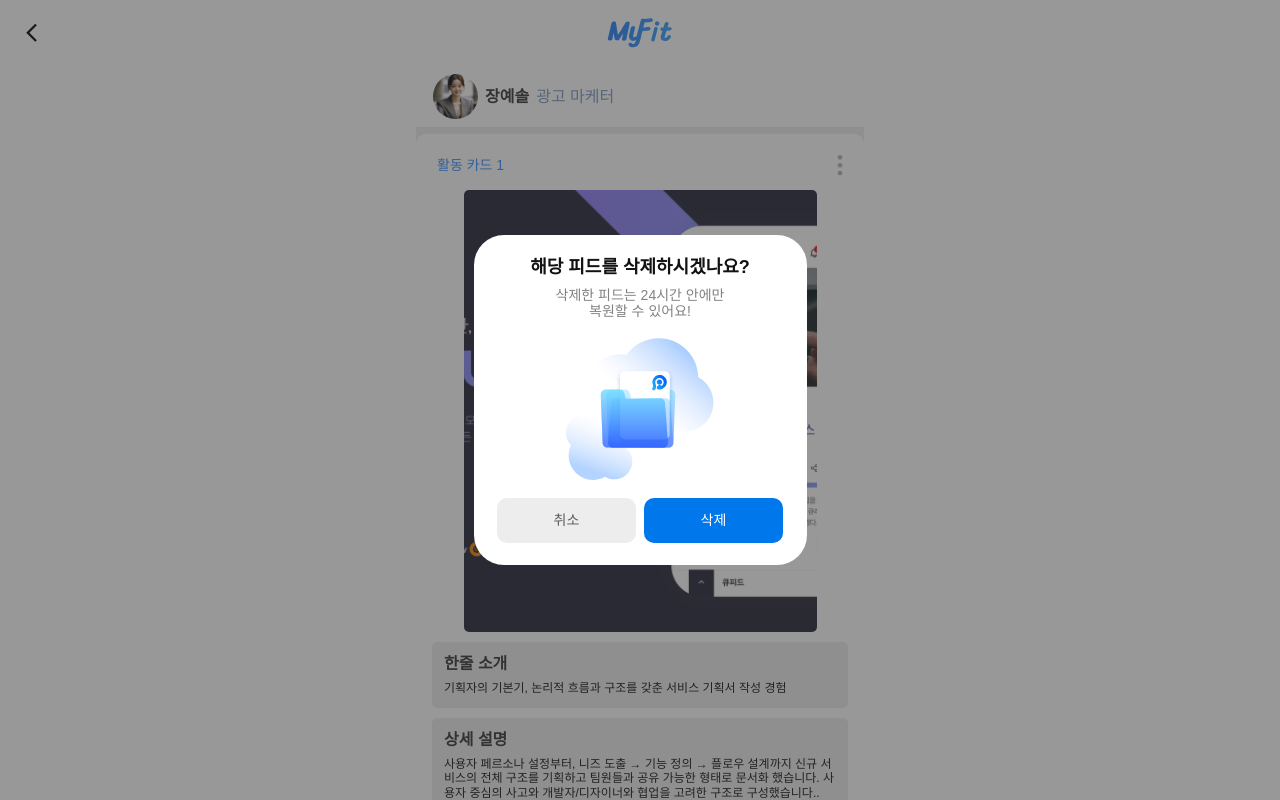
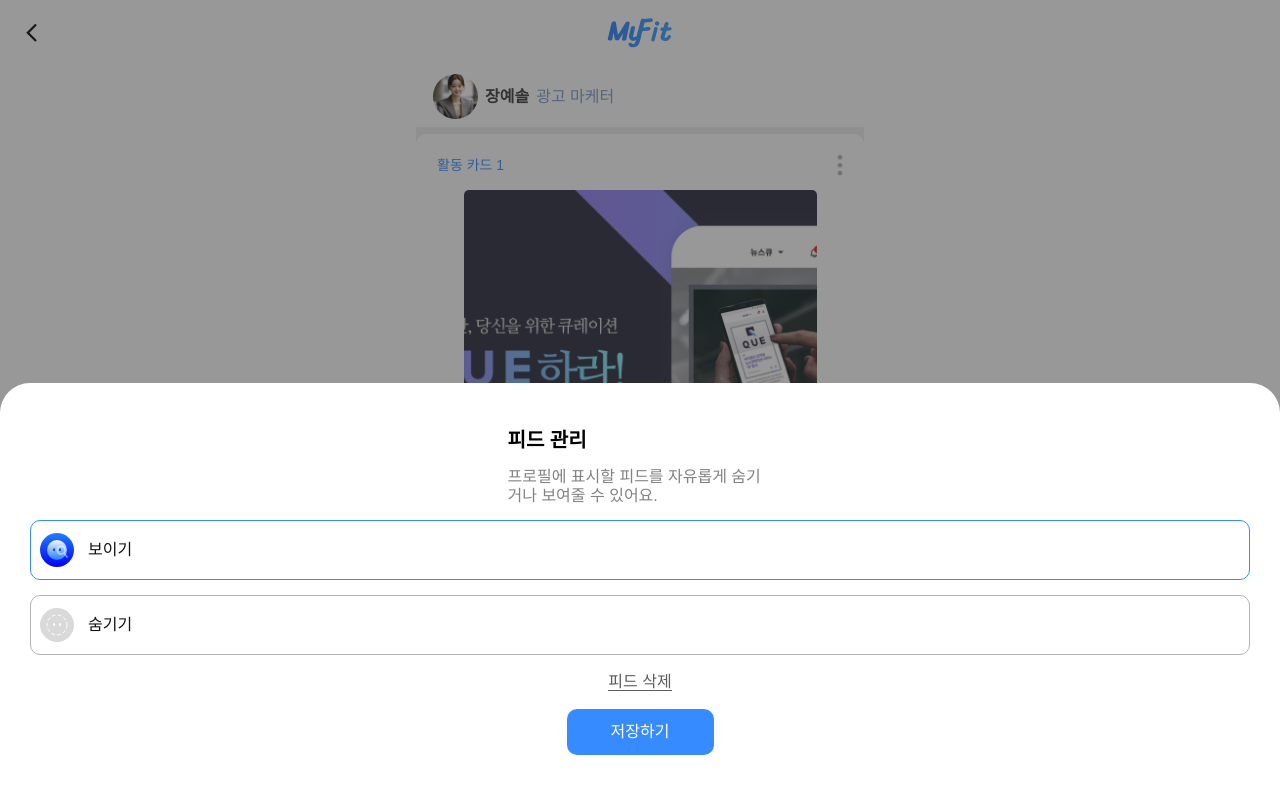
Before and after one commit to potato637/myfit-front, a React (Vite) app: page /mypage/card in a window 1280 px wide. Both pictures are taken after a click on the picture 840 px from the left and 165 px from the top of the page. Shown: the top 800 px of the page. Built offline with nearby package versions, Linux system fonts and the light colour scheme; a web font is replaced by a local one.

Commit message:
Feat/modal and bottomsheet context (#35)
* add modal, bottomsheet, app provider and context

* finish branch

```diff
--- a/src/components/profile/BottomSheetContent.tsx
+++ b/src/components/profile/BottomSheetContent.tsx
@@ -1,6 +1,10 @@
 import { useState } from "react";
+import { useBottomSheet } from "../../contexts/ui/bottomSheetContext";
+import { useModal } from "../../contexts/ui/modalContext";
 
 function BottomSheetContent() {
+  const { setIsBottomSheetOpen } = useBottomSheet();
+  const { setIsModalOpen } = useModal();
   const [how, setHow] = useState<"see" | "hide">("see");
 
   return (
@@ -45,7 +49,12 @@ function BottomSheetContent() {
         />
         <span className="text-sub2 text-ct-black-200 ml-[14px]">숨기기</span>
       </div>
-      <div>
+      <div
+        onClick={() => {
+          setIsBottomSheetOpen(false);
+          setIsModalOpen(true);
+        }}
+      >
         <span className="text-ct-gray-400 text-sub2 border-b-[1px] border-ct-gray-400">
           피드 삭제
         </span>
--- a/src/components/profile/DetailCardItem.tsx
+++ b/src/components/profile/DetailCardItem.tsx
@@ -1,13 +1,10 @@
 import CompanyLink from "./CompanyLink";
 import CardTagContainer from "./CardTagContainer";
+import { useBottomSheet } from "../../contexts/ui/bottomSheetContext";
 
-function DetailCardItem({
-  setIsBottomSheetOpen,
-  setIsModalOpen,
-}: {
-  setIsBottomSheetOpen: React.Dispatch<React.SetStateAction<boolean>>;
-  setIsModalOpen: React.Dispatch<React.SetStateAction<boolean>>;
-}) {
+function DetailCardItem() {
+  const { setIsBottomSheetOpen } = useBottomSheet();
+
   return (
     <div className="w-full h-auto bg-ct-white rounded-[10px] p-[16px] flex flex-col gap-[10px] items-center">
       <div className="w-full h-[30px] px-[5px] py-[14px] flex items-center justify-between">
@@ -15,7 +12,7 @@ function DetailCardItem({
         <img
           src="/assets/profile/settingIcon.svg"
           alt="설정"
-          onClick={() => setIsModalOpen(true)}
+          onClick={() => setIsBottomSheetOpen(true)}
         />
       </div>
       <img
--- a/src/components/profile/ModalContent.tsx
+++ b/src/components/profile/ModalContent.tsx
@@ -1,4 +1,8 @@
+import { useModal } from "../../contexts/ui/modalContext";
+
 function ModalContent() {
+  const { setIsModalOpen } = useModal();
+
   return (
     <div className="w-full ct-center flex-col gap-[15px]">
       <div className="ct-center flex-col gap-2">
@@ -17,7 +21,10 @@ function ModalContent() {
         />
       </div>
       <div className="ct-center gap-[8px]">
-        <div className="w-[139px] h-[45px] rounded-[10px] ct-center bg-ct-gray-100">
+        <div
+          className="w-[139px] h-[45px] rounded-[10px] ct-center bg-ct-gray-100"
+          onClick={() => setIsModalOpen(false)}
+        >
           <span className="text-body1 text-ct-gray-400">취소</span>
         </div>
         <div className="w-[139px] h-[45px] rounded-[10px] ct-center bg-ct-sub-blue-300">
--- a/src/components/ui/BottomSheet.tsx
+++ b/src/components/ui/BottomSheet.tsx
@@ -1,17 +1,13 @@
 import { useRef } from "react";
 import { motion, AnimatePresence } from "framer-motion";
+import { useBottomSheet } from "../../contexts/ui/bottomSheetContext";
 
-interface BottomSheetProps {
-  isOpen: boolean;
-  setIsOpen: React.Dispatch<React.SetStateAction<boolean>>;
-  children: React.ReactNode;
-}
-
-function BottomSheet({ isOpen, setIsOpen, children }: BottomSheetProps) {
+function BottomSheet({ children }: { children: React.ReactNode }) {
+  const { isBottomSheetOpen, setIsBottomSheetOpen } = useBottomSheet();
   const bottomSheetRef = useRef<HTMLDivElement>(null);
 
   const handleClose = () => {
-    setIsOpen(false);
+    setIsBottomSheetOpen(false);
   };
   const handleOutsideClick = (e: React.MouseEvent) => {
     if (
@@ -22,7 +18,7 @@ function BottomSheet({ isOpen, setIsOpen, children }: BottomSheetProps) {
     }
   };
 
-  if (!isOpen) return null;
+  if (!isBottomSheetOpen) return null;
 
   return (
     <AnimatePresence>
--- a/src/components/ui/Modal.tsx
+++ b/src/components/ui/Modal.tsx
@@ -1,16 +1,12 @@
 import React, { useRef } from "react";
+import { useModal } from "../../contexts/ui/modalContext";
 
-interface ModalProps {
-  isOpen: boolean;
-  setIsOpen: React.Dispatch<React.SetStateAction<boolean>>;
-  children: React.ReactNode;
-}
-
-function Modal({ isOpen, setIsOpen, children }: ModalProps) {
+function Modal({ children }: { children: React.ReactNode }) {
+  const { isModalOpen, setIsModalOpen } = useModal();
   const modalRef = useRef<HTMLDivElement>(null);
 
   const handleClose = () => {
-    setIsOpen(false);
+    setIsModalOpen(false);
   };
   const handleOutsideClick = (e: React.MouseEvent) => {
     if (modalRef.current && !modalRef.current.contains(e.target as Node)) {
@@ -18,7 +14,7 @@ function Modal({ isOpen, setIsOpen, children }: ModalProps) {
     }
   };
 
-  if (!isOpen) return null;
+  if (!isModalOpen) return null;
 
   return (
     <div
--- /dev/null
+++ b/src/contexts/ui/bottomSheetContext.tsx
@@ -0,0 +1,32 @@
+import { ReactNode, createContext, useContext, useState } from "react";
+
+interface BottomSheetContextType {
+  isBottomSheetOpen: boolean;
+  setIsBottomSheetOpen: React.Dispatch<React.SetStateAction<boolean>>;
+}
+
+const BottomSheetContext = createContext<BottomSheetContextType | undefined>(
+  undefined
+);
+
+export const BottomSheetProvider = ({ children }: { children: ReactNode }) => {
+  const [isBottomSheetOpen, setIsBottomSheetOpen] = useState(false);
+
+  return (
+    <BottomSheetContext.Provider
+      value={{ isBottomSheetOpen, setIsBottomSheetOpen }}
+    >
+      {children}
+    </BottomSheetContext.Provider>
+  );
+};
+
+export const useBottomSheet = (): BottomSheetContextType => {
+  const context = useContext(BottomSheetContext);
+
+  if (!context) {
+    throw new Error("useBottomSheet must be used within a BottomSheetProvider");
+  }
+
+  return context;
+};
--- /dev/null
+++ b/src/contexts/ui/modalContext.tsx
@@ -0,0 +1,28 @@
+import { ReactNode, createContext, useContext, useState } from "react";
+
+interface ModalContextType {
+  isModalOpen: boolean;
+  setIsModalOpen: React.Dispatch<React.SetStateAction<boolean>>;
+}
+
+const ModalContext = createContext<ModalContextType | undefined>(undefined);
+
+export const ModalProvider = ({ children }: { children: ReactNode }) => {
+  const [isModalOpen, setIsModalOpen] = useState(false);
+
+  return (
+    <ModalContext.Provider value={{ isModalOpen, setIsModalOpen }}>
+      {children}
+    </ModalContext.Provider>
+  );
+};
+
+export const useModal = (): ModalContextType => {
+  const context = useContext(ModalContext);
+
+  if (!context) {
+    throw new Error("useModal must be used within a ModalProvider");
+  }
+
+  return context;
+};
--- a/src/main.tsx
+++ b/src/main.tsx
@@ -3,9 +3,12 @@ import { createRoot } from "react-dom/client";
 import { RouterProvider } from "react-router-dom";
 import "./index.css";
 import router from "./routes/router.tsx";
+import { AppProvider } from "./contexts/appContext.tsx";
 
 createRoot(document.getElementById("root")!).render(
   <StrictMode>
-    <RouterProvider router={router} />
+    <AppProvider>
+      <RouterProvider router={router} />
+    </AppProvider>
   </StrictMode>
 );
--- a/src/pages/profile/CardDetail.tsx
+++ b/src/pages/profile/CardDetail.tsx
@@ -3,7 +3,6 @@ import DetailCardItem from "../../components/profile/DetailCardItem";
 import TopBarContainer from "../../components/common/TopBarContainer";
 import Modal from "../../components/ui/Modal";
 import BottomSheet from "../../components/ui/BottomSheet";
-import { useState } from "react";
 import BottomSheetContent from "../../components/profile/BottomSheetContent";
 import ModalContent from "../../components/profile/ModalContent";
 
@@ -19,25 +18,19 @@ const TopBarContent = () => {
 
 function CardDetail() {
   const createList = Array.from({ length: 10 }, (_, i) => i + 1);
-  const [isModalOpen, setIsModalOpen] = useState(false);
-  const [isBottomSheetOpen, setIsBottomSheetOpen] = useState(false);
 
   return (
     <TopBarContainer TopBarContent={<TopBarContent />}>
       <div className="w-full h-full bg-ct-gray-100 flex flex-col gap-[7px]">
         <DetailIntroduction />
         {createList.map((_, index) => (
-          <DetailCardItem
-            key={index}
-            setIsBottomSheetOpen={setIsBottomSheetOpen}
-            setIsModalOpen={setIsModalOpen}
-          />
+          <DetailCardItem key={index} />
         ))}
       </div>
-      <BottomSheet isOpen={isBottomSheetOpen} setIsOpen={setIsBottomSheetOpen}>
+      <BottomSheet>
         <BottomSheetContent />
       </BottomSheet>
-      <Modal isOpen={isModalOpen} setIsOpen={setIsModalOpen}>
+      <Modal>
         <ModalContent />
       </Modal>
     </TopBarContainer>
```
Also changed, not shown: src/contexts/appContext.tsx (added, +13 -0 lines).
